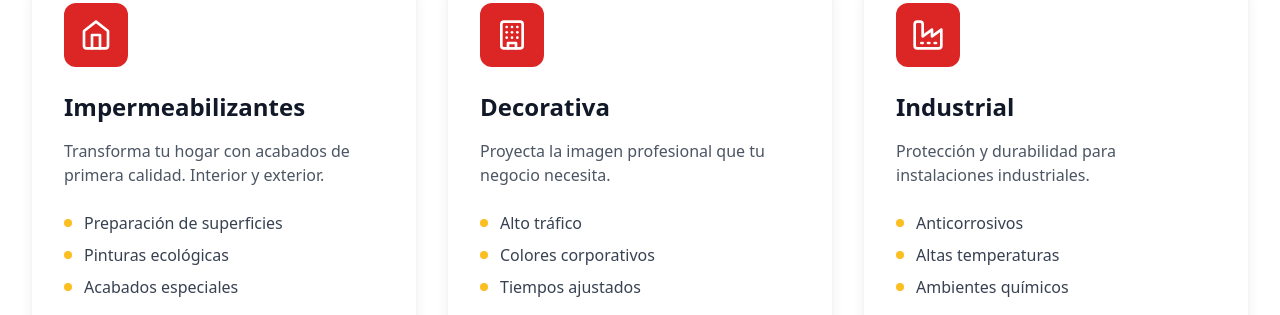
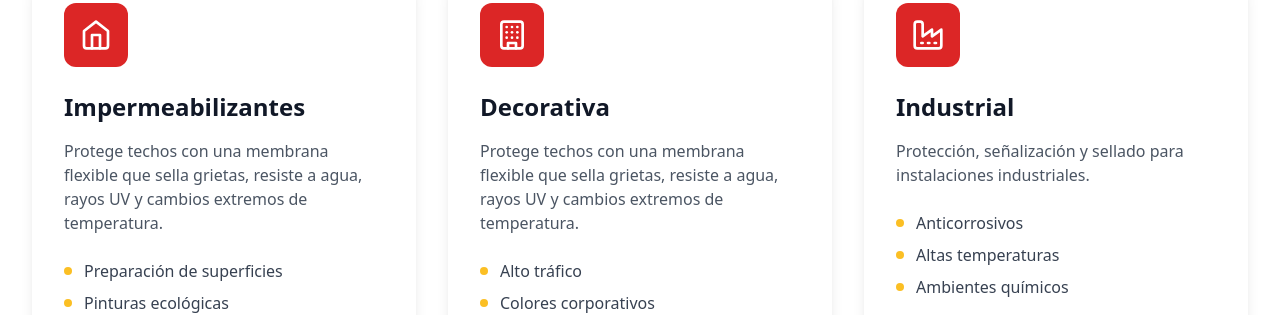
Before and after one commit to acrilpinturascrm-svg/Pagina-web-ACRIL, a React (Vite) app: page / in a window 1280 px wide. Shown: the part 1160-1475 px from the top of the page. Built offline with nearby package versions, Linux system fonts and the light colour scheme.

Commit message:
Update: Mejorar descripciones de servicios en Services.tsx

```diff
--- a/src/components/Services.tsx
+++ b/src/components/Services.tsx
@@ -6,19 +6,19 @@ const Services = () => {
     {
       icon: Home,
       title: 'Impermeabilizantes',
-      description: 'Transforma tu hogar con acabados de primera calidad. Interior y exterior.',
+      description: 'Protege techos con una membrana flexible que sella grietas, resiste a agua, rayos UV y cambios extremos de temperatura.',
       features: ['Preparación de superficies', 'Pinturas ecológicas', 'Acabados especiales']
     },
     {
       icon: Building,
       title: 'Decorativa',
-      description: 'Proyecta la imagen profesional que tu negocio necesita.',
+      description: 'Protege techos con una membrana flexible que sella grietas, resiste a agua, rayos UV y cambios extremos de temperatura.',
       features: ['Alto tráfico', 'Colores corporativos', 'Tiempos ajustados']
     },
     {
       icon: Factory,
       title: 'Industrial',
-      description: 'Protección y durabilidad para instalaciones industriales.',
+      description: 'Protección, señalización y sellado para instalaciones industriales.',
       features: ['Anticorrosivos', 'Altas temperaturas', 'Ambientes químicos']
     }
   ];
```
